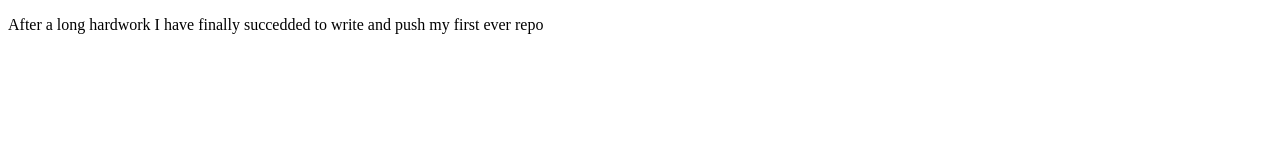
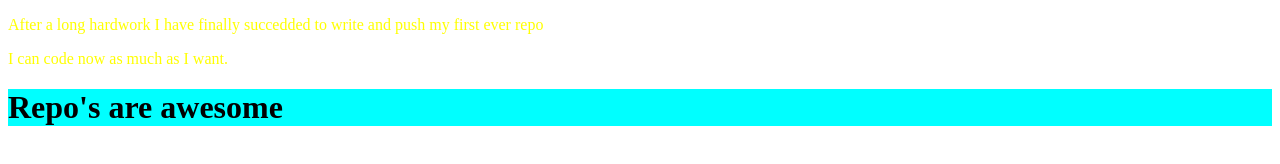
Before and after one commit to shahriar2223/my-second-repo, a plain HTML site: page index.html in a window 1280 px wide. Drawn offline with Linux system fonts and the light colour scheme.

Commit message:
styles changed and new header and paragraph added

```diff
--- a/index.html
+++ b/index.html
@@ -7,6 +7,18 @@
     <title>my second repo</title>
     <p>After a long hardwork I have finally succedded to write and push my first ever repo</p
         >
+        <p> I can code now as much as I want.</p>
+        <h1>Repo's are awesome</h1>
+
+    <style>
+        p{
+        color: yellow;
+        }
+        h1{
+            background-color: aqua;
+        }
+
+    </style>
 </head>
 <body>
 
```
